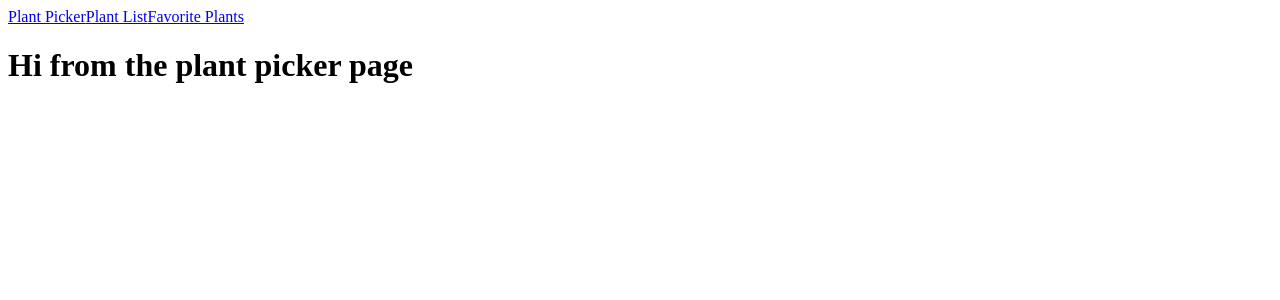
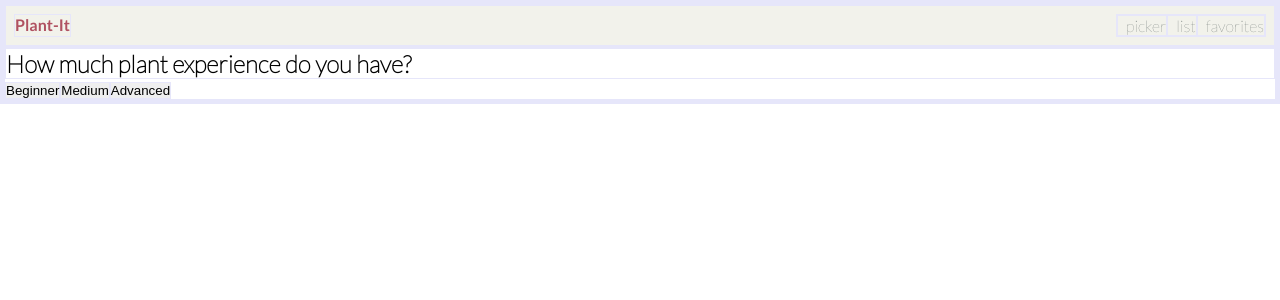
Before and after one commit to AshleyMirandaMakes/Plant-It, a React (Create React App) app in the folder client/: page /plantPicker in a window 1280 px wide. Shown: the top 300 px of the page. Built offline with nearby package versions, Linux system fonts and the light colour scheme.

Commit message:
nav styled basic

```diff
--- a/client/src/App.js
+++ b/client/src/App.js
@@ -4,6 +4,8 @@ import MainPage from "./pages/MainPage";
 import PlantPickerPage from "./pages/PlantPickerPage";
 import PlantListPage from "./pages/PlantListPage";
 import FavoritePlantsPage from "./pages/FavoritePlantsPage";
+
+import "./App.scss"
 
 
 function App() {
--- /dev/null
+++ b/client/src/App.scss
@@ -0,0 +1,3 @@
+@use './partials/mixins' as *;
+@use './partials/variables' as *;
+@use './partials/resets';
--- a/client/src/components/Nav/Nav.js
+++ b/client/src/components/Nav/Nav.js
@@ -23,37 +23,25 @@ class Nav extends Component {
   render() {
     return (
       <nav className='nav'>
-        <div className='nav__top-container'>
-          {/* <Link to={"/"} onClick={this.toggleHome}>
-            <img src={} alt="insert logo"/>
-          </Link> */}
+        <div className='nav__container'>
+          <Link to={"/"} className='nav__link--special nav__link'>
+            Plant-It
+          </Link>
           <div className='nav__link-container'>
-            <Link
+            <Link className='nav__link'
               to={"/plantPicker"}
-              // className={`nav__link ${
-              //   this.state.toggleClass ? "nav__link--special" : ""
-              // }`}
-              // onClick={this.toggleBtn}
             >
-              Plant Picker
+              picker
             </Link>
-            <Link
+            <Link className='nav__link'
               to={"/plantList"}
-              // className={`nav__link ${
-              //   !this.state.toggleClass ? "nav__link--special" : ""
-              // }`}
-              // onClick={this.toggleBtn}
             >
-              Plant List
+              list
             </Link>
-            <Link
+            <Link className='nav__link'
               to={"/FavoritePlants"}
-              // className={`nav__link ${
-              //   !this.state.toggleClass ? "nav__link--special" : ""
-              // }`}
-              // onClick={this.toggleBtn}
             >
-              Favorite Plants
+              favorites
             </Link>
           </div>
         </div>
@@ -62,4 +50,36 @@ class Nav extends Component {
   }
 }
 
+// {/* <Link to={"/"} onClick={this.toggleHome}>
+//             <img src={} alt="insert logo"/>
+//           </Link> */}
+//           <div className='nav__link-container'>
+//             <Link
+//               to={"/plantPicker"}
+//               // className={`nav__link ${
+//               //   this.state.toggleClass ? "nav__link--special" : ""
+//               // }`}
+//               // onClick={this.toggleBtn}
+//             >
+//               picker
+//             </Link>
+//             <Link
+//               to={"/plantList"}
+//               // className={`nav__link ${
+//               //   !this.state.toggleClass ? "nav__link--special" : ""
+//               // }`}
+//               // onClick={this.toggleBtn}
+//             >
+//               list
+//             </Link>
+//             <Link
+//               to={"/FavoritePlants"}
+//               // className={`nav__link ${
+//               //   !this.state.toggleClass ? "nav__link--special" : ""
+//               // }`}
+//               // onClick={this.toggleBtn}
+//             >
+//               favorites
+//             </Link>
+
 export default Nav;
--- a/client/src/components/Nav/Nav.scss
+++ b/client/src/components/Nav/Nav.scss
@@ -0,0 +1,27 @@
+@use '../../partials/mixins' as *;
+@use '../../partials/variables' as *;
+
+.nav {
+  width: 100%;
+  background-color: $color-white;
+  color: $color-dark-green;
+  &__container {
+    padding: .5rem;
+    display: flex;
+    justify-content: space-between;
+  }
+  &__link-container{
+    display: flex;
+    justify-content: flex-end;
+  }
+  &__link {
+    @include link-reset;
+    color: $color-dark-green;
+    padding-left: .5rem;
+    &--special {
+      @include font-bold;
+      color: $color-pink;
+      padding-left: 0;
+    }
+  }
+}
--- a/client/src/pages/PlantPickerPage.js
+++ b/client/src/pages/PlantPickerPage.js
@@ -5,8 +5,12 @@ import { Component } from "react";
 class PlantPickerPage extends Component {
   state = {
     //isLoggedIn: true,
-    //plants: [],
-    //selectedPlant: "",
+    "watering" : "",
+    "difficulty": "",
+    "toxicDogs": false,
+    "toxicCats": false,
+    "light": "" ,
+    "size":"",
   };
 
   componentDidMount() {
@@ -19,10 +23,15 @@ class PlantPickerPage extends Component {
  render() {
    console.log(this.state.plants)
   return (
-    <div className="plantList">
-    <Nav/>
-    <h1>Hi from the plant picker page</h1>
+    <>
+      <Nav/>
+        <div className="plantPicker__container">
+        <h2 className="plantPicker__header">How much plant experience do you have?</h2>
+        <button className="plantPicker__button">Beginner</button>
+        <button className="plantPicker__button">Medium</button>
+        <button className="plantPicker__button">Advanced</button>
     </div>
+    </>
   )
 }
 }
--- a/client/src/partials/_variables.scss
+++ b/client/src/partials/_variables.scss
@@ -2,3 +2,10 @@
 $breakpoint-large-phone: 450px;
 $breakpoint-tablet: 767px;
 $breakpoint-desktop: 1280px;
+
+//colors
+$color-white: #F2F2EB;
+$color-moss: #849B8E;
+$color-green: #46945F;
+$color-pink: #B05161;
+$color-dark-green: #303D3D;
```
